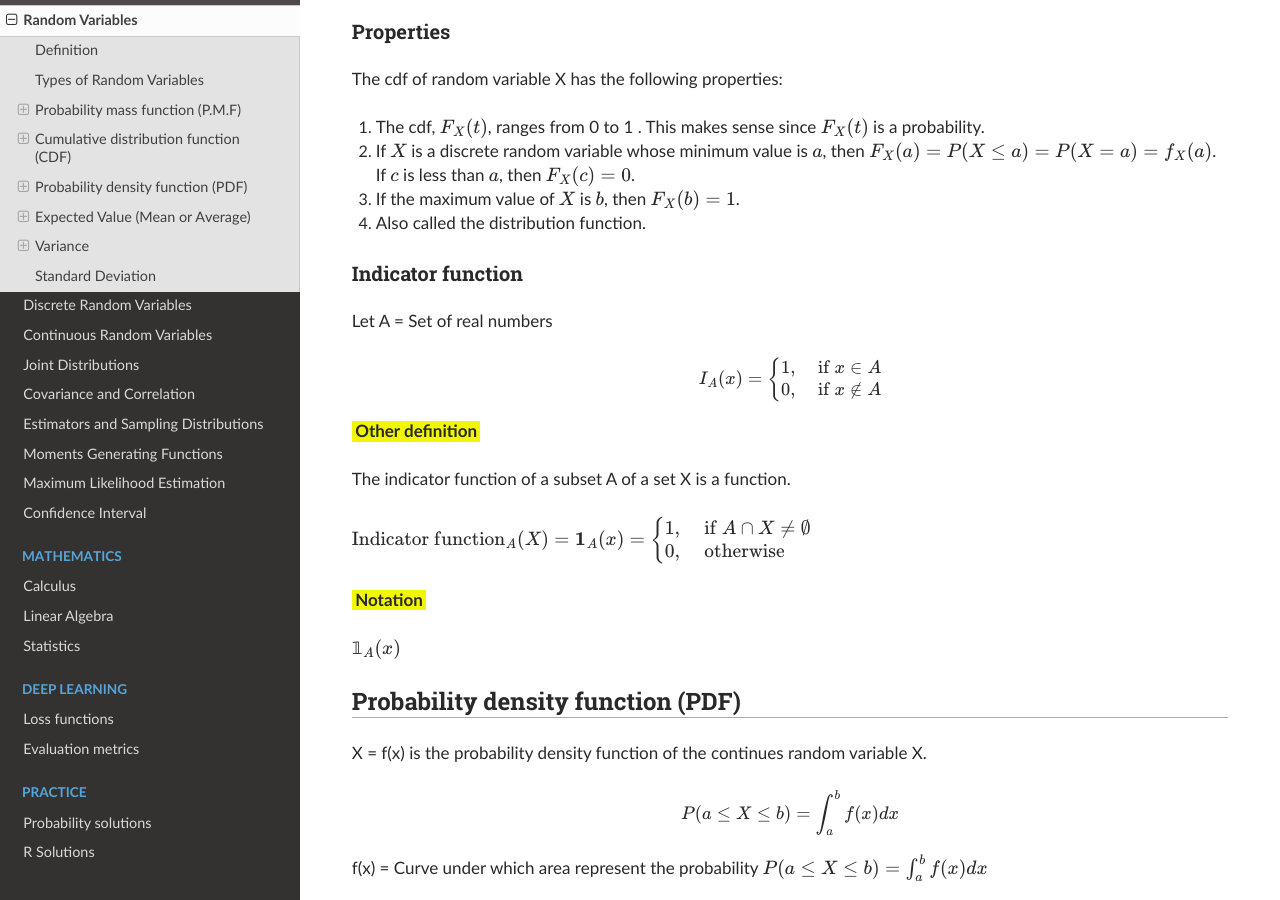
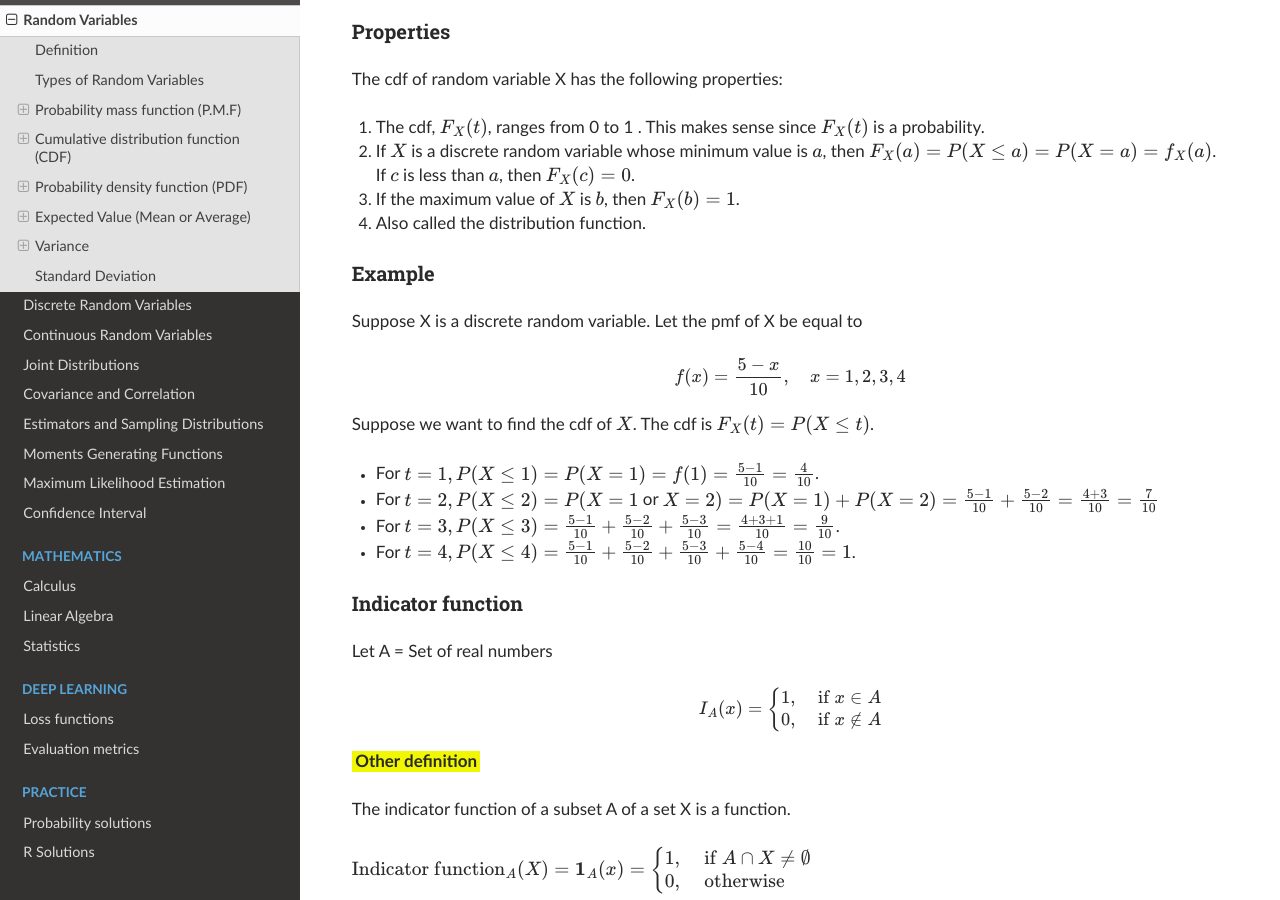
Before and after one commit to akkefa/ml-notes, a Sphinx documentation site: the page built from docs/probability/random_variable.md, in a window 1280 px wide and 900 px high, scrolled down 2079 px. Built offline with Sphinx 7.4.7 and the Read the Docs theme 2.0.0, drawn with Linux system fonts in a browser that asks for light colours.

Commit message:
new changes

```diff
--- a/docs/probability/random_variable.md
+++ b/docs/probability/random_variable.md
@@ -93,6 +93,19 @@ The cdf of random variable X has the following properties:
    If $c$ is less than $a$, then $F_{X}(c)=0$.
 3. If the maximum value of $X$ is $b$, then $F_{X}(b)=1$.
 4. Also called the distribution function.
+
+### Example
+Suppose X is a discrete random variable. Let the pmf of X be equal to
+
+$$
+f(x)=\frac{5-x}{10}, \quad x=1,2,3,4
+$$
+
+Suppose we want to find the cdf of $X$. The cdf is $F_{X}(t)=P(X \leq t)$.
+- For $t=1, P(X \leq 1)=P(X=1)=f(1)=\frac{5-1}{10}=\frac{4}{10}$.
+- For $t=2, P(X \leq 2)=P(X=1$ or $X=2)=P(X=1)+P(X=2)=\frac{5-1}{10}+\frac{5-2}{10}=\frac{4+3}{10}=\frac{7}{10}$
+- For $t=3, P(X \leq 3)=\frac{5-1}{10}+\frac{5-2}{10}+\frac{5-3}{10}=\frac{4+3+1}{10}=\frac{9}{10}$.
+- For $t=4, P(X \leq 4)=\frac{5-1}{10}+\frac{5-2}{10}+\frac{5-3}{10}+\frac{5-4}{10}=\frac{10}{10}=1$.
 
 ### Indicator function
 
```
